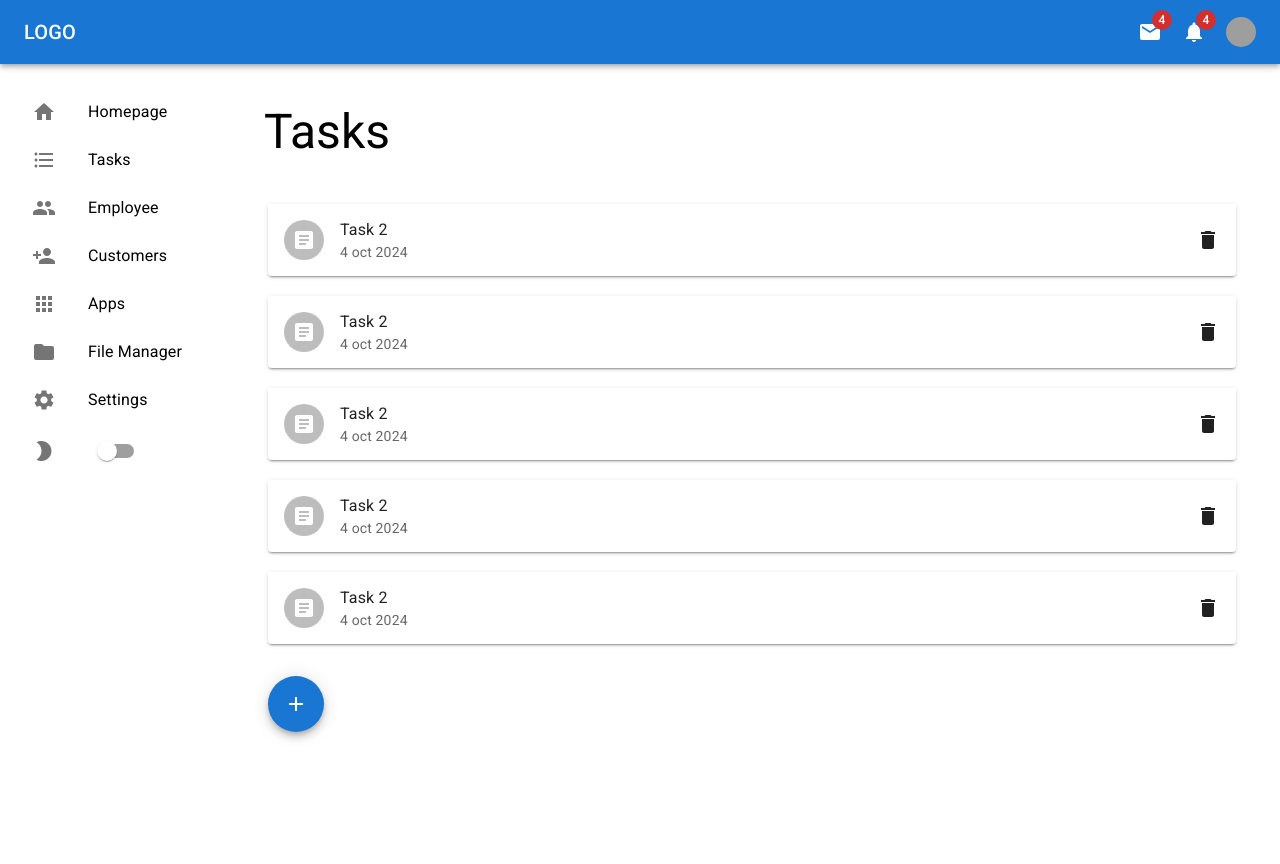
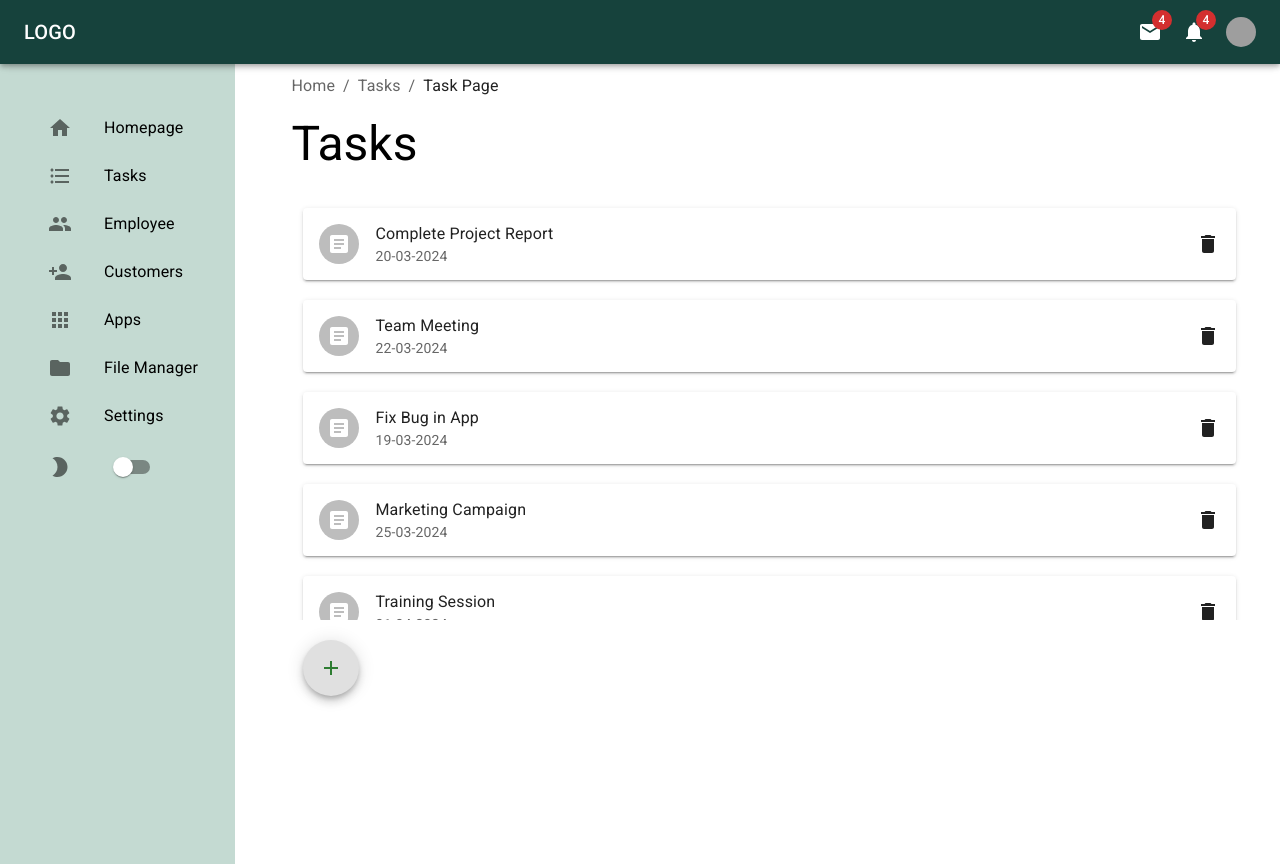
Before and after one commit to Raiyaan-786/Task-Flow, a React (Vite) app in the folder frontend/: page /tasks in a window 1280 px wide. Before the commit the page ends 800 px from the top, so only its background shows below. Built offline with nearby package versions, Linux system fonts and the light colour scheme; grey boxes are pictures that could not be loaded.

Commit message:
mapping of tasks from json data done,bread crumb

```diff
--- /dev/null
+++ b/frontend/src/components/BreadCrumbs.jsx
@@ -0,0 +1,22 @@
+import { Breadcrumbs, Link, Typography } from '@mui/material'
+import React from 'react'
+
+const BreadCrumbs = () => {
+  return (
+<Breadcrumbs aria-label="breadcrumb" sx={{margin:'10px 40px'}}>
+  <Link underline="hover" color="inherit" href="/">
+    Home
+  </Link>
+  <Link
+    underline="hover"
+    color="inherit"
+    href="/tasks"
+  >
+    Tasks
+  </Link>
+  <Typography sx={{ color: 'text.primary' }}>Task Page</Typography>
+</Breadcrumbs>
+  )
+}
+
+export default BreadCrumbs
--- a/frontend/src/components/Layout/Header.jsx
+++ b/frontend/src/components/Layout/Header.jsx
@@ -21,7 +21,7 @@ const UserBox = styled(Box)(({ theme }) => ({
 const Header = () => {
   const [open,setOpen]=useState(false)
   return (
-    <AppBar position='sticky'>
+    <AppBar position='sticky' sx={{bgcolor:'#16423C'}}>
       <StyledToolbar>
         <Typography variant="h6" sx={{ display: { xs: 'none', sm: 'block' } }} >LOGO</Typography>
         <Fitbit sx={{ display: { xs: 'block', sm: 'none' } }} />
--- a/frontend/src/components/Layout/Layout.jsx
+++ b/frontend/src/components/Layout/Layout.jsx
@@ -1,7 +1,8 @@
 import React from 'react'
 import Header from './Header'
 import Sidebar from './Sidebar'
-import { Box, Stack } from '@mui/material'
+import { Box, Stack, Typography } from '@mui/material'
+import BreadCrumbs from '../BreadCrumbs'
 
 const Layout = ({ children }) => {
   return (
@@ -10,8 +11,9 @@ const Layout = ({ children }) => {
       <Stack direction="row" spacing={2} justifyContent={'space-between'}>
         <Sidebar />
         <Box flex={6} >
+          <BreadCrumbs/>
           {children}
-          </Box>
+        </Box>
       </Stack>
     </Box>
   )
--- a/frontend/src/components/Layout/Sidebar.jsx
+++ b/frontend/src/components/Layout/Sidebar.jsx
@@ -4,8 +4,8 @@ import React from 'react'
 
 const Sidebar = () => {
   return (
-    <Box flex={1} p={2} sx={{ display: { xs: 'none', sm: 'block' }}}  >
-    <Box position={"fixed"} >
+    <Box p={4} flex={1}  sx={{ height:'100vh', display: { xs: 'none', sm: 'block' }}} bgcolor={'#C4DAD2'}>
+    <Box position={"fixed"} sx={{height:'100%'}} bgcolor={'#C4DAD2'}>
     <List>
       <ListItem disablePadding>
         <ListItemButton component="a" href='/'>
--- a/frontend/src/components/Task.jsx
+++ b/frontend/src/components/Task.jsx
@@ -2,7 +2,7 @@ import { Article, Delete, Image } from '@mui/icons-material'
 import { Avatar, Box, ListItem, ListItemAvatar, ListItemButton, ListItemText, Paper, Typography } from '@mui/material'
 import React from 'react'
 
-const Task = () => {
+const Task = ({tasks}) => {
     return (
         <Paper sx={{ margin: '20px'}} elevation={2}>
             <ListItem disablePadding>
@@ -12,7 +12,7 @@ const Task = () => {
                             <Article/>
                         </Avatar>
                     </ListItemAvatar>
-                    <ListItemText primary="Task 2" secondary='4 oct 2024' />
+                    <ListItemText primary={tasks.title} secondary={tasks.date} />
                     <Delete />
                 </ListItemButton>
             </ListItem>
--- a/frontend/src/pages/Home.jsx
+++ b/frontend/src/pages/Home.jsx
@@ -5,7 +5,7 @@ import { Box, Typography } from '@mui/material'
 const Home = () => {
   return (
     <Layout >
-      <Box p={5}>
+      <Box pl={5} >
         <Typography variant="h3">Home</Typography>
         <Box overflow={'auto'} height={400}>
             <Typography variant='h5'>
--- a/frontend/src/pages/Tasks.jsx
+++ b/frontend/src/pages/Tasks.jsx
@@ -2,28 +2,63 @@ import { Box, Fab, List, ListItem, ListItemButton, ListItemText, Stack, Tooltip,
 import React from 'react'
 import Layout from '../components/Layout/Layout'
 import Task from '../components/Task'
-import { Add, Delete } from '@mui/icons-material'
+import { Add} from '@mui/icons-material'
+
+const taskData={
+    "tasks": [
+      {
+        "title": "Complete Project Report",
+        "description": "Finalize and submit the quarterly project report",
+        "assignedTo": "John Doe",
+        "createdBy": "Jane Smith",
+        "date": "20-03-2024"
+      },
+      {
+        "title": "Team Meeting",
+        "description": "Discuss ongoing projects and set new goals",
+        "assignedTo": "Entire Team",
+        "createdBy": "John Doe",
+        "date": "22-03-2024"
+      },
+      {
+        "title": "Fix Bug in App",
+        "description": "Resolve issue with login feature",
+        "assignedTo": "Emily Chen",
+        "createdBy": "David Lee",
+        "date": "19-03-2024"
+      },
+      {
+        "title": "Marketing Campaign",
+        "description": "Develop social media strategy for new product launch",
+        "assignedTo": "Marketing Team",
+        "createdBy": "Sarah Taylor",
+        "date": "25-03-2024"
+      },
+      {
+        "title": "Training Session",
+        "description": "Conduct training on new software features",
+        "assignedTo": "Training Team",
+        "createdBy": "Michael Brown",
+        "date": "01-04-2024"
+      }
+    ]
+  }
+
 
 
 const Tasks = () => {
     return (
         <Layout>
-            <Box p={3} >
-                <Typography variant='h3' p={2}>Tasks</Typography>
-                <Box  height={'60vh'} overflow={'auto'} >
+            <Box pl={4} pr={3}>
+                <Typography variant='h3' p={1}>Tasks</Typography>
+                <Box  height={'55vh'} overflow={'auto'} >
                 <List >
-                    <Task />
-                    <Task />
-                    <Task />
-                    <Task />
-                    <Task />
-                    <Task />
-                    <Task />
+                    {taskData.tasks.map((tasks)=>(<Task tasks={tasks}/>))}
                 </List>
                 </Box>
-                <Tooltip title="createtask" sx={{ position: 'fixed', bottom: 20, left: { xs: "calc(50% - 25px)", md:30 } }}>
-                    <Fab color="primary" aria-label="add" size='large' sx={{ margin: '20px' }}>
-                        <Add />
+                <Tooltip title="create task" sx={{ position: 'fixed', bottom: 20, left: { xs: "calc(50% - 25px)", md:30 } }}>
+                    <Fab  aria-label="add" size='large' sx={{ margin: '20px' }}>
+                        <Add color='success'/>
                     </Fab>
                 </Tooltip>
             </Box>
```
